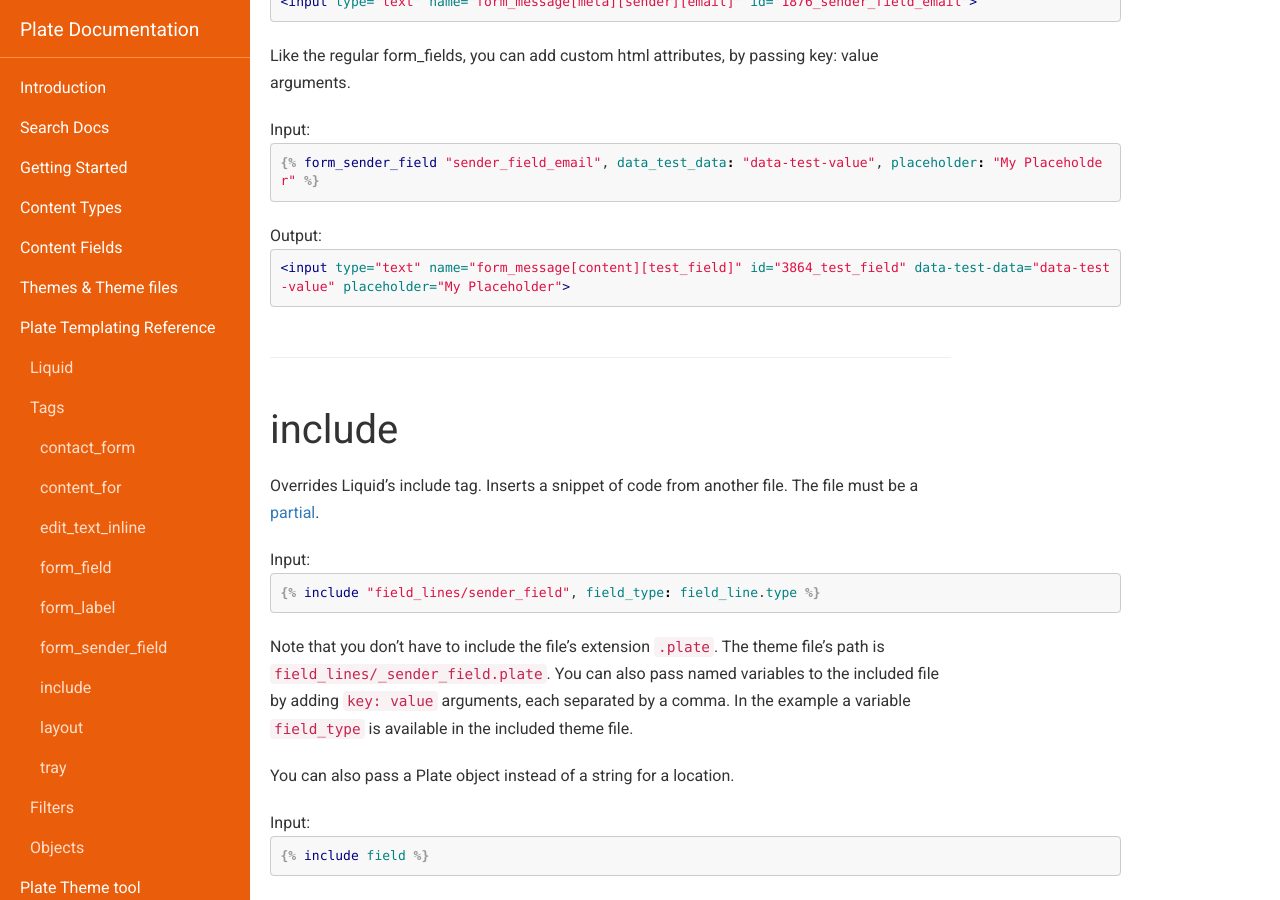
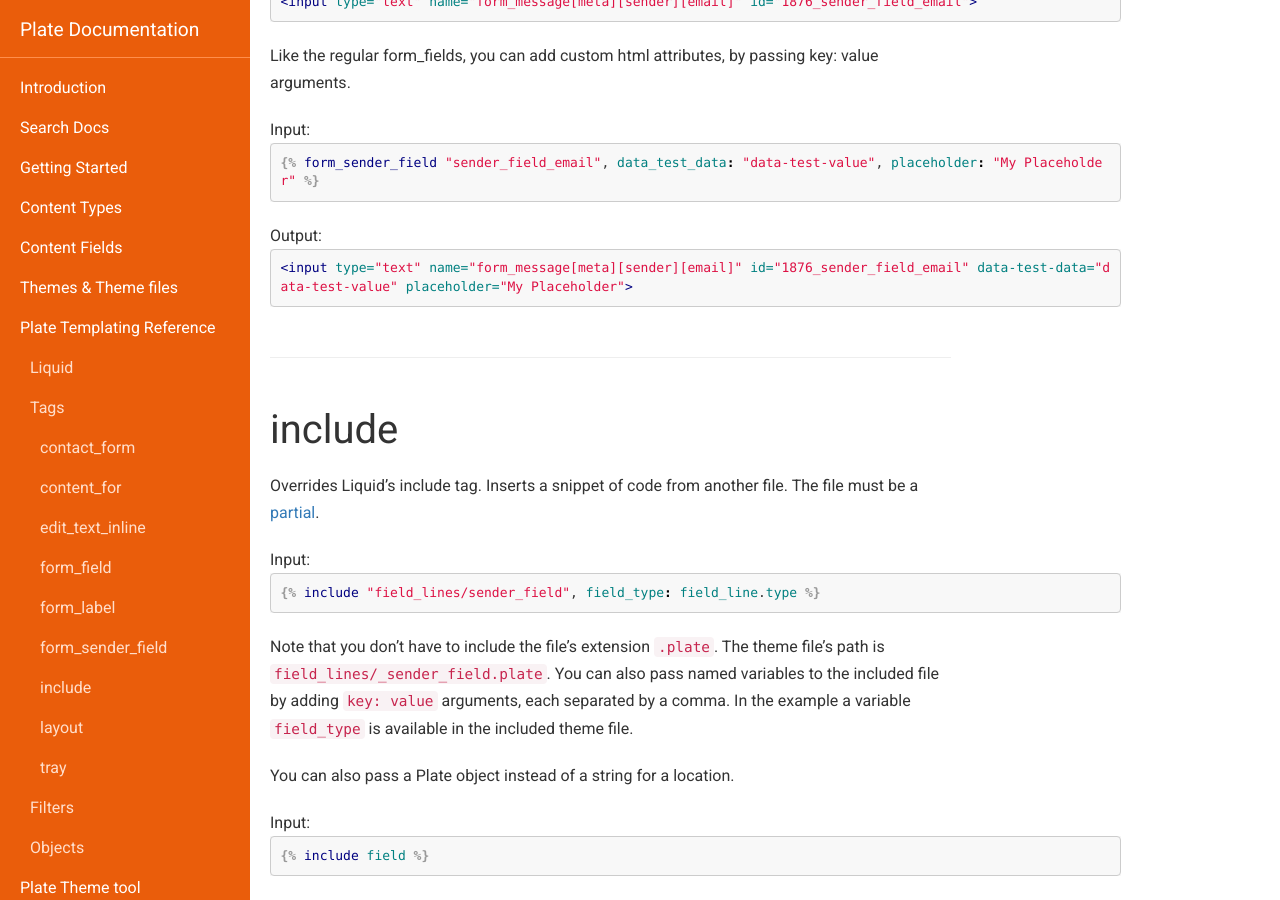
Before and after one commit to platehub/platehub.github.io, a Jekyll site: the page built from docs/templating-reference/tags.md, in a window 1280 px wide and 900 px high, scrolled down 4618 px. Built offline with Jekyll 4.4.1, drawn with Linux system fonts in a browser that asks for light colours; nearby versions of some CDN libraries.

Commit message:
html attrs form fields

````diff
--- a/docs/templating-reference/tags.md
+++ b/docs/templating-reference/tags.md
@@ -207,7 +207,7 @@ Like the regular form_fields, you can add custom html attributes, by passing key
 
 <p class='no-margin'>Output:</p>
 ```html
-<input type="text" name="form_message[content][test_field]" id="3864_test_field" data-test-data="data-test-value" placeholder="My Placeholder">
+<input type="text" name="form_message[meta][sender][email]" id="1876_sender_field_email" data-test-data="data-test-value" placeholder="My Placeholder">
 ```
 
 ___
````
